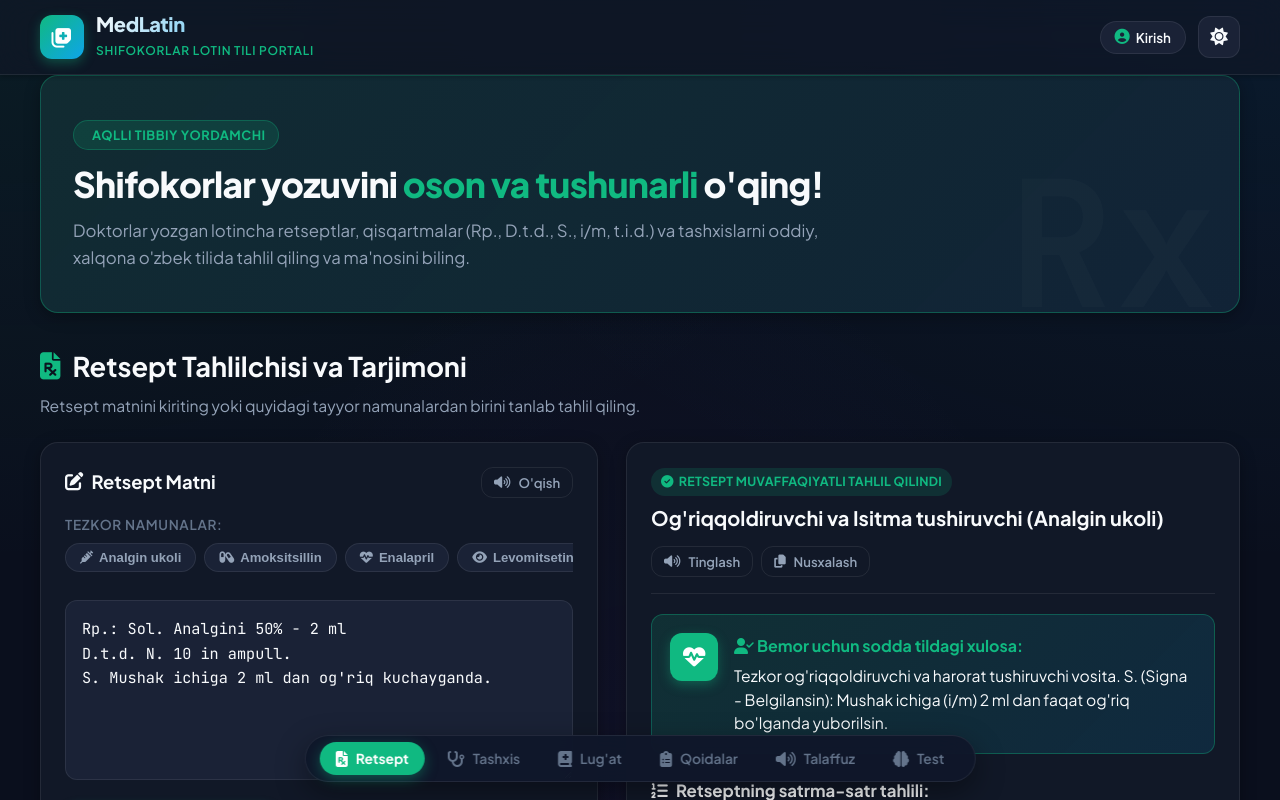
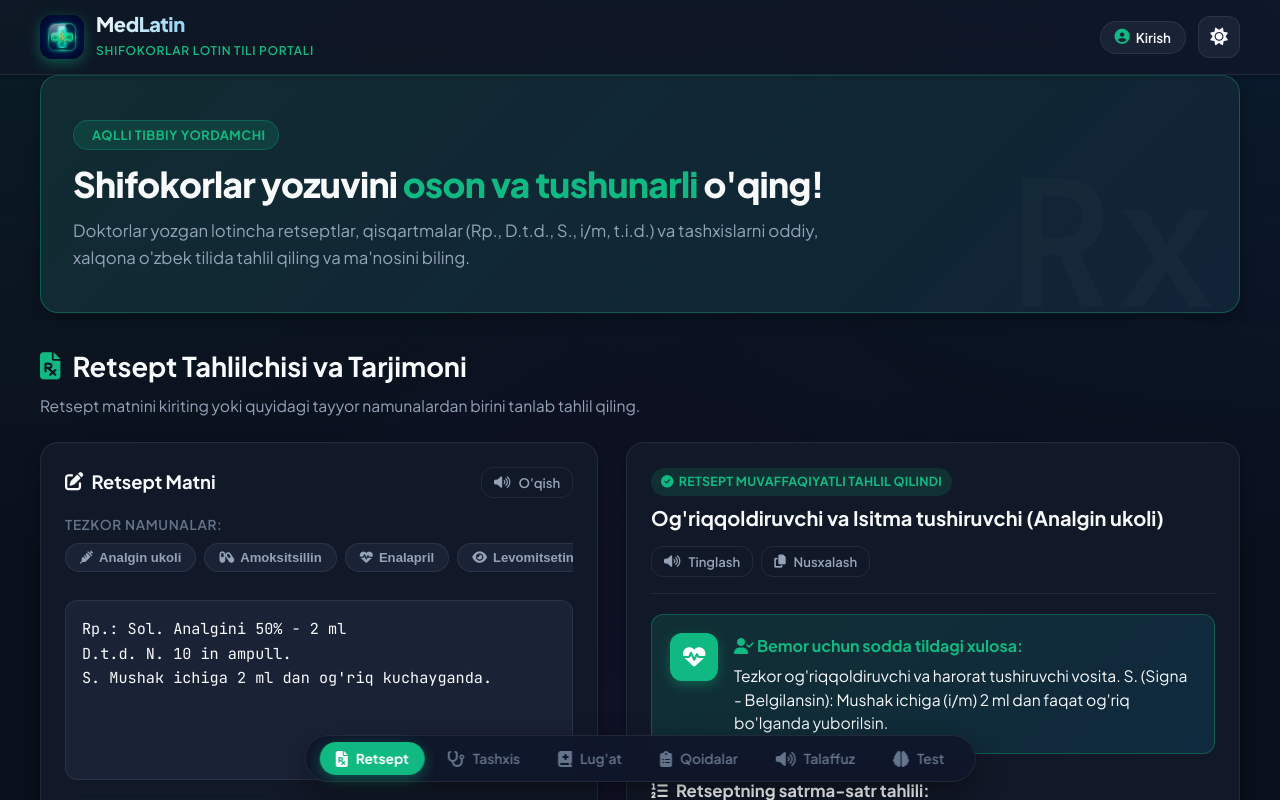
Before and after one commit to dilmurod3739/Lotin_tili_tarjimoni, a website: page index.html in a window 1280 px wide. Shown: the top 800 px of the page. Drawn offline with Linux system fonts and the light colour scheme.

Commit message:
feat: yangi professional 3D tibbiy ilova ikonkasi qushildi va APK yig'uvchi yangilandi

```diff
--- a/index.html
+++ b/index.html
@@ -11,8 +11,8 @@
     <meta name="apple-mobile-web-app-status-bar-style" content="black-translucent">
     <meta name="application-name" content="MedLatin">
     <link rel="manifest" href="manifest.json">
-    <link rel="icon" type="image/svg+xml" href="icon-192.svg">
-    <link rel="apple-touch-icon" href="icon-192.svg">
+    <link rel="icon" type="image/png" href="icon-192.png">
+    <link rel="apple-touch-icon" href="icon-192.png">
     <link rel="stylesheet" href="https://cdnjs.cloudflare.com/ajax/libs/font-awesome/6.5.1/css/all.min.css">
     <link rel="stylesheet" href="style.css">
 </head>
@@ -23,7 +23,7 @@
         <div class="container header-inner">
             <a href="#" class="logo-brand">
                 <div class="logo-icon-wrap">
-                    <i class="fas fa-notes-medical"></i>
+                    <img src="icon-192.png" alt="MedLatin" class="brand-logo-img">
                 </div>
                 <div class="logo-text">
                     <h1>MedLatin</h1>
--- a/style.css
+++ b/style.css
@@ -161,14 +161,21 @@ pre, code {
 .logo-icon-wrap {
     width: 44px;
     height: 44px;
-    background: linear-gradient(135deg, var(--primary), var(--secondary));
+    background: transparent;
     border-radius: var(--radius-md);
     display: flex;
     align-items: center;
     justify-content: center;
-    color: white;
-    font-size: 1.3rem;
-    box-shadow: 0 4px 12px rgba(16, 185, 129, 0.35);
+    overflow: hidden;
+    box-shadow: 0 4px 14px rgba(16, 185, 129, 0.4);
+}
+
+.brand-logo-img {
+    width: 100%;
+    height: 100%;
+    object-fit: cover;
+    border-radius: var(--radius-md);
+    display: block;
 }
 
 .logo-text h1 {
--- a/sw.js
+++ b/sw.js
@@ -2,7 +2,7 @@
  * MedLatin Service Worker for Android PWA & Offline Support
  */
 
-const CACHE_NAME = 'medlatin-v1.2';
+const CACHE_NAME = 'medlatin-v1.3';
 const ASSETS_TO_CACHE = [
     './',
     './index.html',
@@ -10,6 +10,9 @@ const ASSETS_TO_CACHE = [
     './app.js',
     './data.js',
     './manifest.json',
+    './icon-192.png',
+    './icon-512.png',
+    './icon.png',
     './icon-192.svg',
     './icon-512.svg',
     'https://cdnjs.cloudflare.com/ajax/libs/font-awesome/6.5.1/css/all.min.css'
```
Also changed, not shown: .github/workflows/build-apk.yml, icon-192.png (added), icon-512.png (added), icon.png (added), manifest.json.
